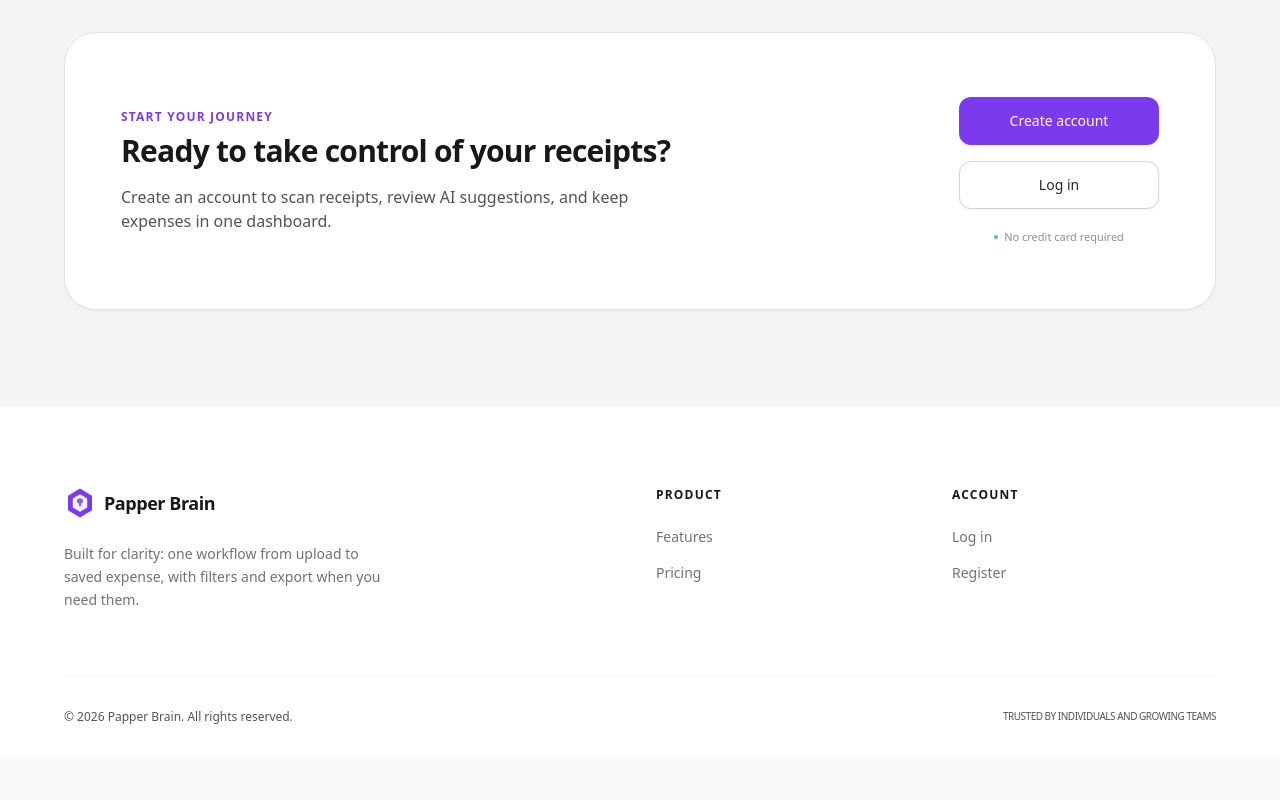
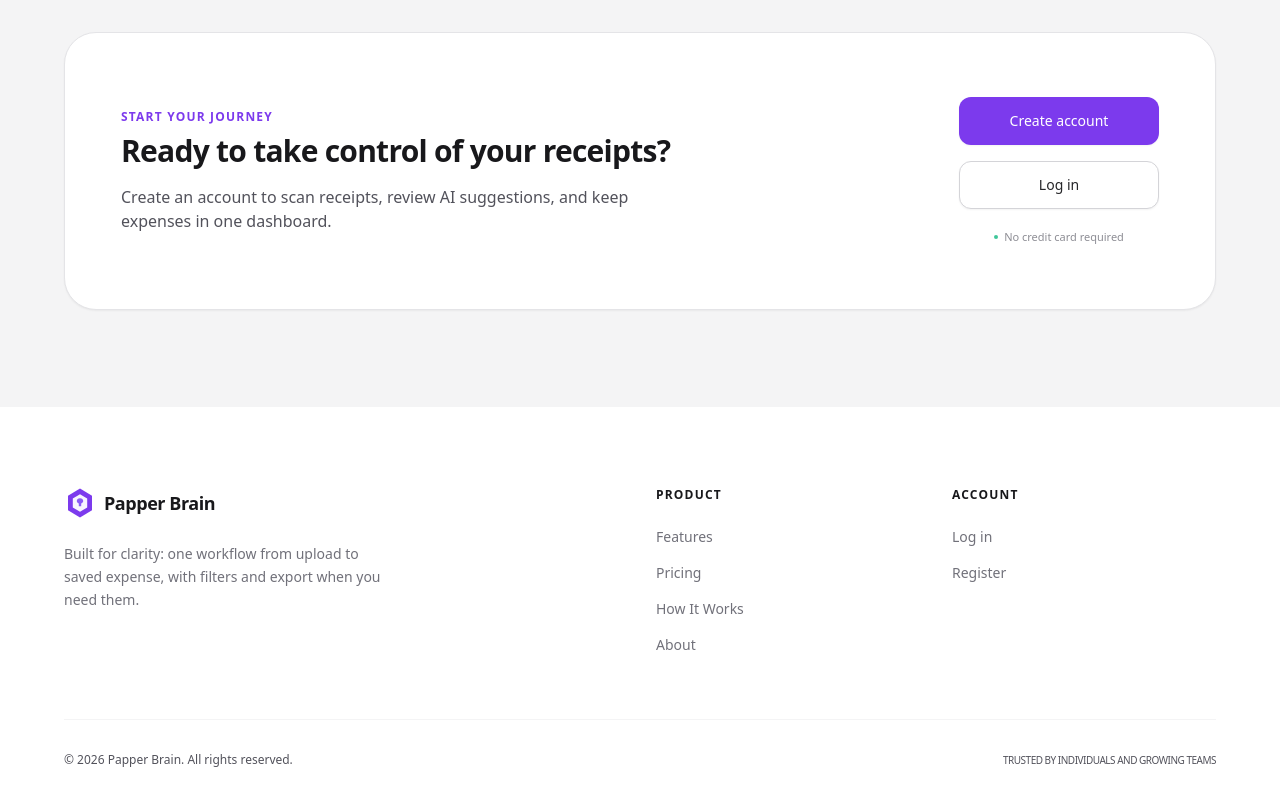
Before and after one commit to sheikhadeel87/paper-brain, a React (Vite) app: page / in a window 1280 px wide. Shown: the part 3143-3943 px from the top of the page. Before the commit the page ends 3900 px from the top, so only its background shows below. Built offline with nearby package versions, Linux system fonts and the light colour scheme.

Commit message:
feature/links added in footer

```diff
--- a/src/pages/landing/LandingFooter.jsx
+++ b/src/pages/landing/LandingFooter.jsx
@@ -80,6 +80,16 @@ export function LandingFooter() {
                   Pricing
                 </a>
               </li>
+              <li>
+                <a href="#how-it-works" className="text-zinc-500 hover:text-violet-600 dark:text-zinc-400 dark:hover:text-violet-400">
+                  How It Works
+                </a>
+              </li>
+              <li>
+                <a href="#about" className="text-zinc-500 hover:text-violet-600 dark:text-zinc-400 dark:hover:text-violet-400">
+                  About
+                </a>
+              </li>
             </ul>
           </div>
 
--- a/src/pages/landing/LandingHowItWorks.jsx
+++ b/src/pages/landing/LandingHowItWorks.jsx
@@ -55,7 +55,9 @@ export function LandingHowItWorks() {
     //   </div>
     // </section>
 
-<section className="py-24 bg-white dark:bg-zinc-950">
+<section
+id="how-it-works"
+className="py-24 bg-white dark:bg-zinc-950">
       <div className="max-w-7xl mx-auto px-6 lg:px-8 text-center">
         <p className="text-xs font-semibold uppercase tracking-wider text-violet-600 dark:text-violet-400">
           Simple Process
```
